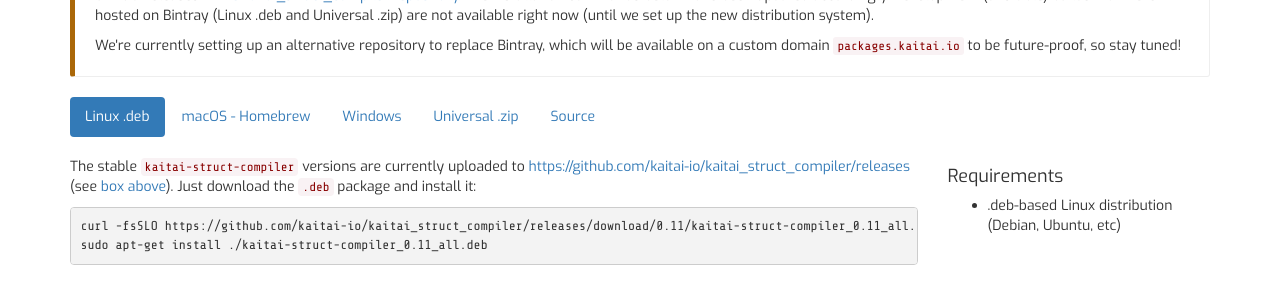
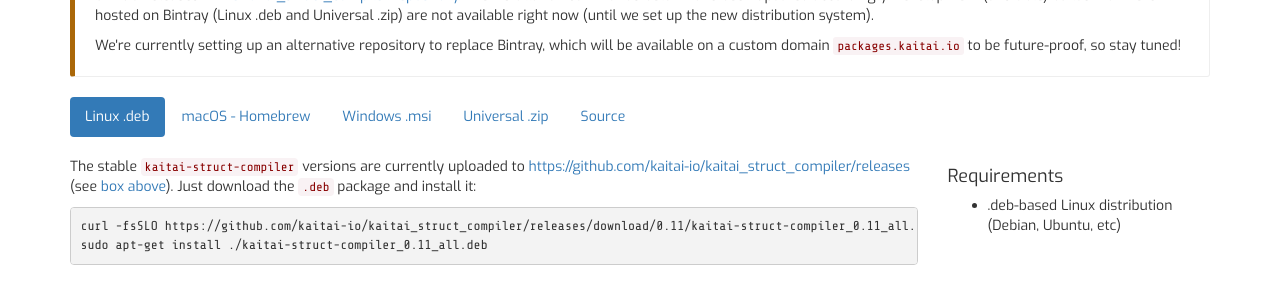
Before and after one commit to kaitai-io/kaitai-io.github.io, a Jekyll site: the page built from index.md, in a window 1280 px wide and 900 px high, scrolled down 2300 px. Shown: the part 153-453 px from the top of the window. Built offline with Jekyll 4.4.1, drawn with Linux system fonts in a browser that asks for light colours; nearby versions of some CDN libraries.

Commit message:
Download: rename "Windows" to "Windows .msi"
... for consistency with "Linux .deb" and "Universal .zip"

```diff
--- a/index.md
+++ b/index.md
@@ -335,7 +335,7 @@
     <ul class="nav nav-pills" role="tablist">
       <li role="presentation" class="active"><a href="#download-linux-deb" role="tab" data-toggle="tab">Linux .deb</a></li>
       <li role="presentation"><a href="#download-mac-homebrew" role="tab" data-toggle="tab">macOS - Homebrew</a></li>
-      <li role="presentation"><a href="#download-windows" role="tab" data-toggle="tab">Windows</a></li>
+      <li role="presentation"><a href="#download-windows" role="tab" data-toggle="tab">Windows .msi</a></li>
       <li role="presentation"><a href="#download-universal" role="tab" data-toggle="tab">Universal .zip</a></li>
       <li role="presentation"><a href="#download-source" role="tab" data-toggle="tab">Source</a></li>
     </ul>
```
